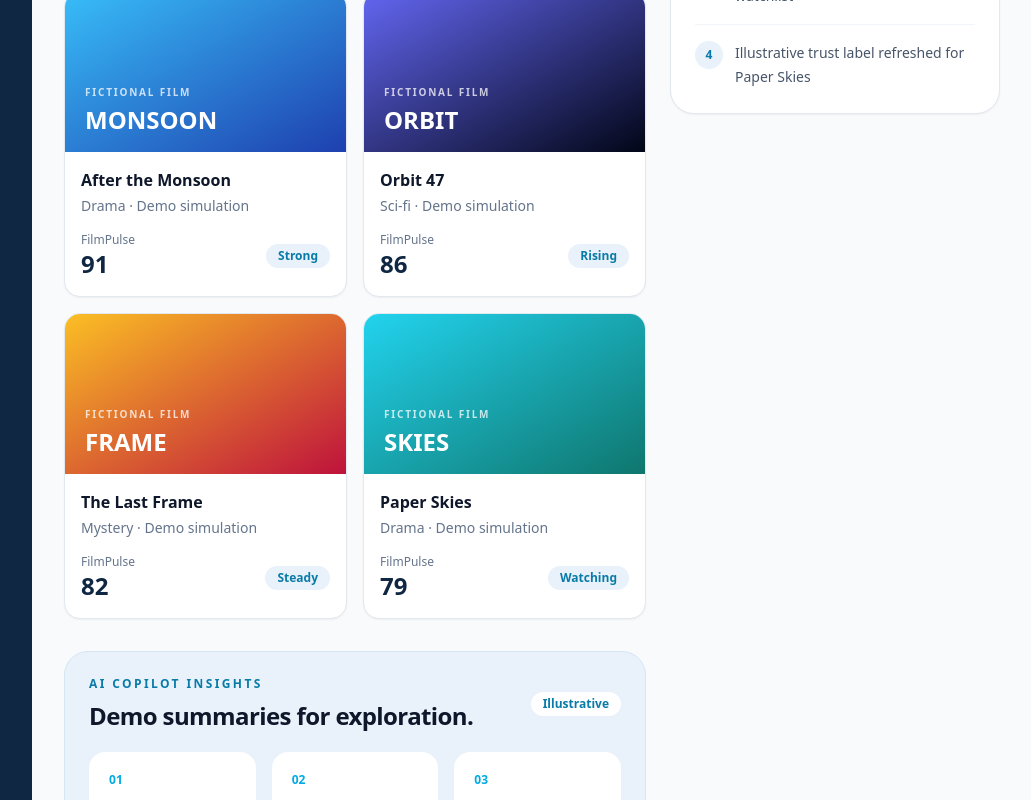
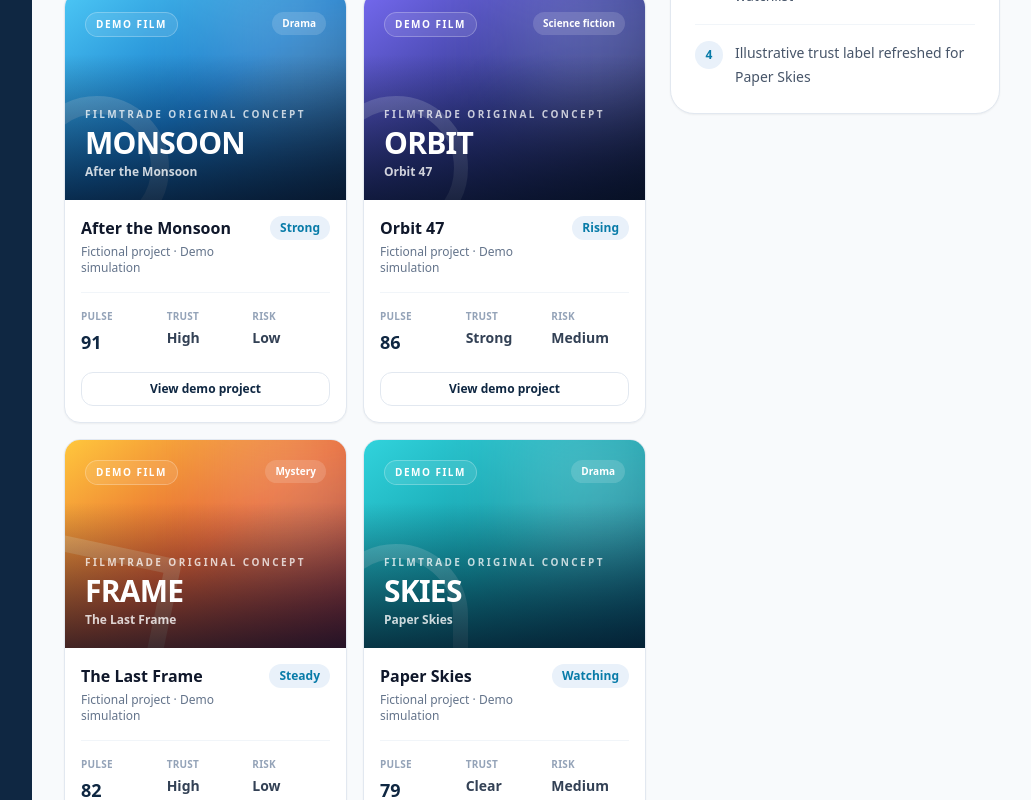
Before and after one commit to RakeshMalipeddi-06/filmtrade, a Next.js app: page /dashboard in a window 1280 px wide. Shown: the part 800-1600 px from the top of the page, without its empty margins (248-1279 px from the left). Built offline with nearby package versions, Linux system fonts and the light colour scheme.

Commit message:
feat: add cinematic demo project cards

```diff
--- a/src/app/dashboard/page.tsx
+++ b/src/app/dashboard/page.tsx
@@ -1,8 +1,52 @@
 const projectCards = [
-  { title: "After the Monsoon", genre: "Drama", pulse: "91", signal: "Strong", artwork: "MONSOON", tone: "from-sky-400 to-blue-800" },
-  { title: "Orbit 47", genre: "Sci-fi", pulse: "86", signal: "Rising", artwork: "ORBIT", tone: "from-indigo-500 to-slate-950" },
-  { title: "The Last Frame", genre: "Mystery", pulse: "82", signal: "Steady", artwork: "FRAME", tone: "from-amber-400 to-rose-700" },
-  { title: "Paper Skies", genre: "Drama", pulse: "79", signal: "Watching", artwork: "SKIES", tone: "from-cyan-400 to-teal-700" },
+  {
+    title: "After the Monsoon",
+    genre: "Drama",
+    pulse: "91",
+    momentum: "Strong",
+    trust: "High",
+    risk: "Low",
+    artwork: "MONSOON",
+    poster: "from-[#4cc7f5] via-[#1679c9] to-[#12345b]",
+    glow: "bg-white/20",
+    shape: "rounded-full border-[18px] border-white/20",
+  },
+  {
+    title: "Orbit 47",
+    genre: "Science fiction",
+    pulse: "86",
+    momentum: "Rising",
+    trust: "Strong",
+    risk: "Medium",
+    artwork: "ORBIT",
+    poster: "from-[#7469ee] via-[#33398f] to-[#101735]",
+    glow: "bg-indigo-200/25",
+    shape: "rounded-full border-[14px] border-indigo-100/25",
+  },
+  {
+    title: "The Last Frame",
+    genre: "Mystery",
+    pulse: "82",
+    momentum: "Steady",
+    trust: "High",
+    risk: "Low",
+    artwork: "FRAME",
+    poster: "from-[#ffc73d] via-[#e55e2f] to-[#7b2038]",
+    glow: "bg-amber-100/25",
+    shape: "rotate-12 border-[16px] border-amber-100/25",
+  },
+  {
+    title: "Paper Skies",
+    genre: "Drama",
+    pulse: "79",
+    momentum: "Watching",
+    trust: "Clear",
+    risk: "Medium",
+    artwork: "SKIES",
+    poster: "from-[#31d3dc] via-[#129ca8] to-[#07546e]",
+    glow: "bg-cyan-100/25",
+    shape: "rounded-t-full border-[15px] border-cyan-100/25",
+  },
 ];
 
 const activity = [
@@ -60,23 +104,62 @@ export default function DashboardPage() {
 
             <div className="mt-5 grid gap-4 sm:grid-cols-2 2xl:grid-cols-4">
               {projectCards.map((project) => (
-                <article key={project.title} className="overflow-hidden rounded-2xl border border-slate-200 bg-white shadow-sm transition hover:-translate-y-1 hover:shadow-lg">
-                  <div className={`flex h-40 items-end bg-gradient-to-br ${project.tone} p-5 text-white`}>
-                    <div>
-                      <p className="text-[10px] font-black tracking-[0.18em] text-white/75">FICTIONAL FILM</p>
-                      <p className="mt-2 text-2xl font-black leading-none">{project.artwork}</p>
+                <article
+                  key={project.title}
+                  className="group overflow-hidden rounded-2xl border border-slate-200 bg-white shadow-sm transition duration-300 hover:-translate-y-1 hover:shadow-xl"
+                >
+                  <div className={`relative h-52 overflow-hidden bg-gradient-to-br ${project.poster} p-5 text-white`}>
+                    <div className={`absolute -right-8 -top-8 h-40 w-40 ${project.glow} blur-2xl`} />
+                    <div className={`absolute -bottom-10 -left-10 h-36 w-36 ${project.shape}`} />
+                    <div className="absolute inset-0 bg-[linear-gradient(180deg,transparent_30%,rgba(4,14,31,0.72)_100%)]" />
+
+                    <div className="relative flex h-full flex-col justify-between">
+                      <div className="flex items-start justify-between gap-3">
+                        <span className="rounded-full border border-white/25 bg-white/10 px-2.5 py-1 text-[10px] font-black tracking-[0.15em] backdrop-blur-sm">
+                          DEMO FILM
+                        </span>
+                        <span className="rounded-full bg-white/15 px-2.5 py-1 text-[10px] font-black backdrop-blur-sm">
+                          {project.genre}
+                        </span>
+                      </div>
+
+                      <div>
+                        <p className="text-[10px] font-black tracking-[0.24em] text-white/75">FILMTRADE ORIGINAL CONCEPT</p>
+                        <p className="mt-2 text-3xl font-black leading-[0.88] tracking-tight">{project.artwork}</p>
+                        <p className="mt-2 text-xs font-semibold text-white/80">{project.title}</p>
+                      </div>
                     </div>
                   </div>
+
                   <div className="p-4">
-                    <p className="font-black">{project.title}</p>
-                    <p className="mt-1 text-sm text-slate-500">{project.genre} · Demo simulation</p>
-                    <div className="mt-4 flex items-center justify-between">
+                    <div className="flex items-start justify-between gap-3">
                       <div>
-                        <p className="text-xs text-slate-500">FilmPulse</p>
-                        <p className="text-2xl font-black text-[#0f2742]">{project.pulse}</p>
+                        <p className="font-black text-[#0f172a]">{project.title}</p>
+                        <p className="mt-1 text-xs text-slate-500">Fictional project · Demo simulation</p>
                       </div>
-                      <span className="rounded-full bg-[#e9f1fa] px-3 py-1 text-xs font-black text-[#087ba8]">{project.signal}</span>
+                      <span className="rounded-full bg-[#e9f1fa] px-2.5 py-1 text-xs font-black text-[#087ba8]">
+                        {project.momentum}
+                      </span>
                     </div>
+
+                    <div className="mt-4 grid grid-cols-3 gap-2 border-t border-slate-100 pt-4">
+                      <div>
+                        <p className="text-[10px] font-black uppercase tracking-wide text-slate-400">Pulse</p>
+                        <p className="mt-1 text-lg font-black text-[#0f2742]">{project.pulse}</p>
+                      </div>
+                      <div>
+                        <p className="text-[10px] font-black uppercase tracking-wide text-slate-400">Trust</p>
+                        <p className="mt-1 text-sm font-black text-slate-700">{project.trust}</p>
+                      </div>
+                      <div>
+                        <p className="text-[10px] font-black uppercase tracking-wide text-slate-400">Risk</p>
+                        <p className="mt-1 text-sm font-black text-slate-700">{project.risk}</p>
+                      </div>
+                    </div>
+
+                    <button className="mt-4 w-full rounded-xl border border-slate-200 px-3 py-2 text-xs font-black text-[#0f2742] transition hover:border-[#00ABE4] hover:bg-[#e9f1fa] hover:text-[#087ba8]">
+                      View demo project
+                    </button>
                   </div>
                 </article>
               ))}
@@ -120,14 +203,14 @@ export default function DashboardPage() {
             <div className="mt-5 space-y-4">
               {projectCards.slice(0, 3).map((project) => (
                 <div key={project.title} className="flex items-center gap-3 rounded-2xl bg-[#f8fafc] p-3">
-                  <div className={`grid h-11 w-11 place-items-center rounded-xl bg-gradient-to-br ${project.tone} text-xs font-black text-white`}>
+                  <div className={`grid h-11 w-11 place-items-center rounded-xl bg-gradient-to-br ${project.poster} text-xs font-black text-white`}>
                     {project.artwork.slice(0, 1)}
                   </div>
                   <div className="min-w-0 flex-1">
                     <p className="truncate text-sm font-black">{project.title}</p>
                     <p className="mt-1 text-xs text-slate-500">FilmPulse {project.pulse} · demo</p>
                   </div>
-                  <span className="text-xs font-black text-[#087ba8]">{project.signal}</span>
+                  <span className="text-xs font-black text-[#087ba8]">{project.momentum}</span>
                 </div>
               ))}
             </div>
```
